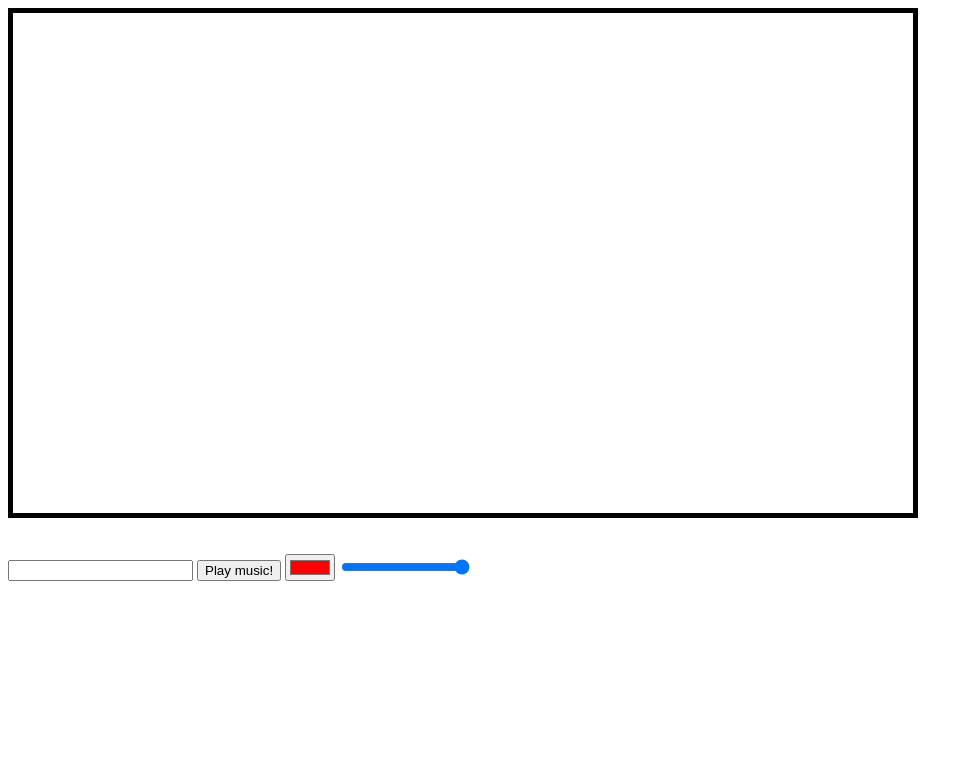
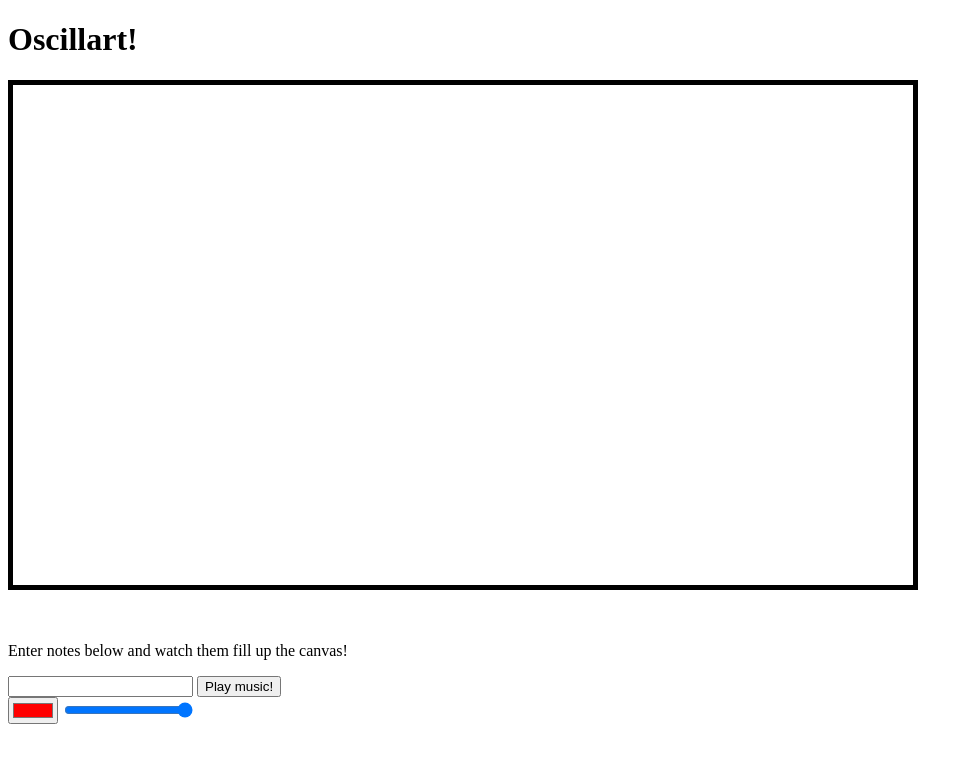
Before and after one commit to angelazheng96/sound-waves, a plain HTML site: page index.html in a window 1280 px wide. Shown: the whole page, without its empty margins (0-973 px from the left). Drawn offline with Linux system fonts and the light colour scheme.

Commit message:
Add content to page

```diff
--- a/index.html
+++ b/index.html
@@ -8,13 +8,18 @@
 </head>
 
 <body>
+  <h1>Oscillart!</h1>
   <div id="container">
     <canvas id="canvas"></canvas>
   </div>
-  <input type="text" id="input">
-  <button id="submit" onclick="handle()">Play music!</button>
-  <input type="color" id="colour" value="#ff0000">
-  <input type="range" min="1" max="100" value="100" id="vol-slider">
+  <div>
+    <p>Enter notes below and watch them fill up the canvas!</p>
+    <input type="text" id="input">
+    <button id="submit" onclick="handle()">Play music!</button>
+  </div>
+  <div><input type="color" id="colour" value="#ff0000">
+    <input type="range" min="1" max="100" value="100" id="vol-slider">
+  </div>
   <script src="main.js"></script>
 </body>
 
```
